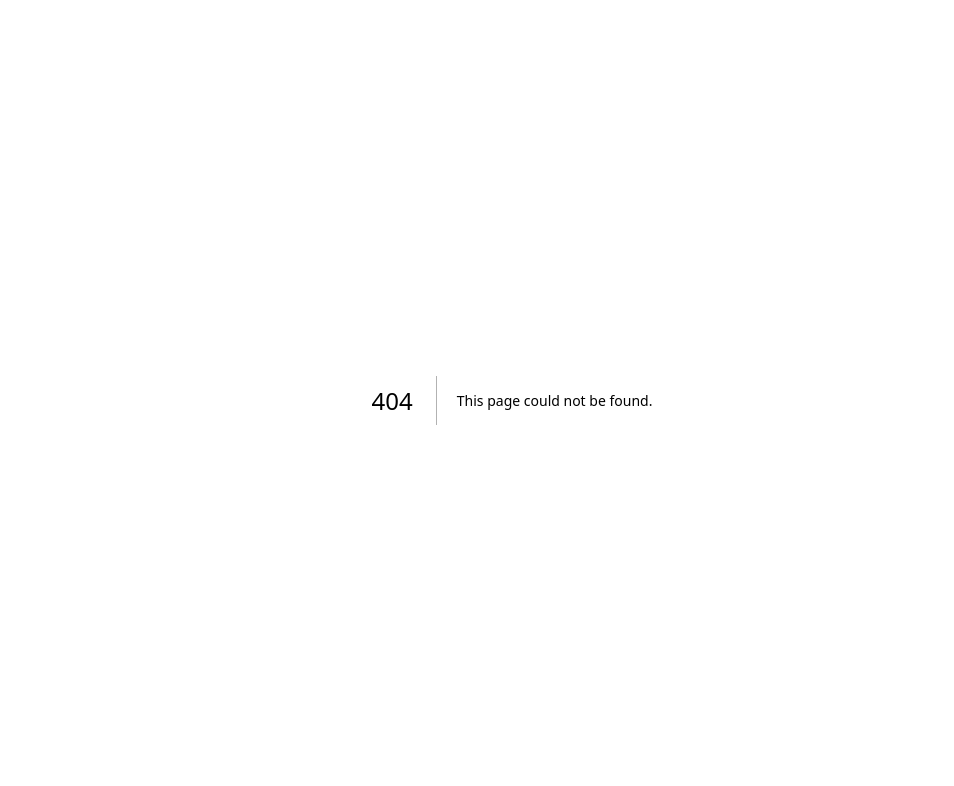
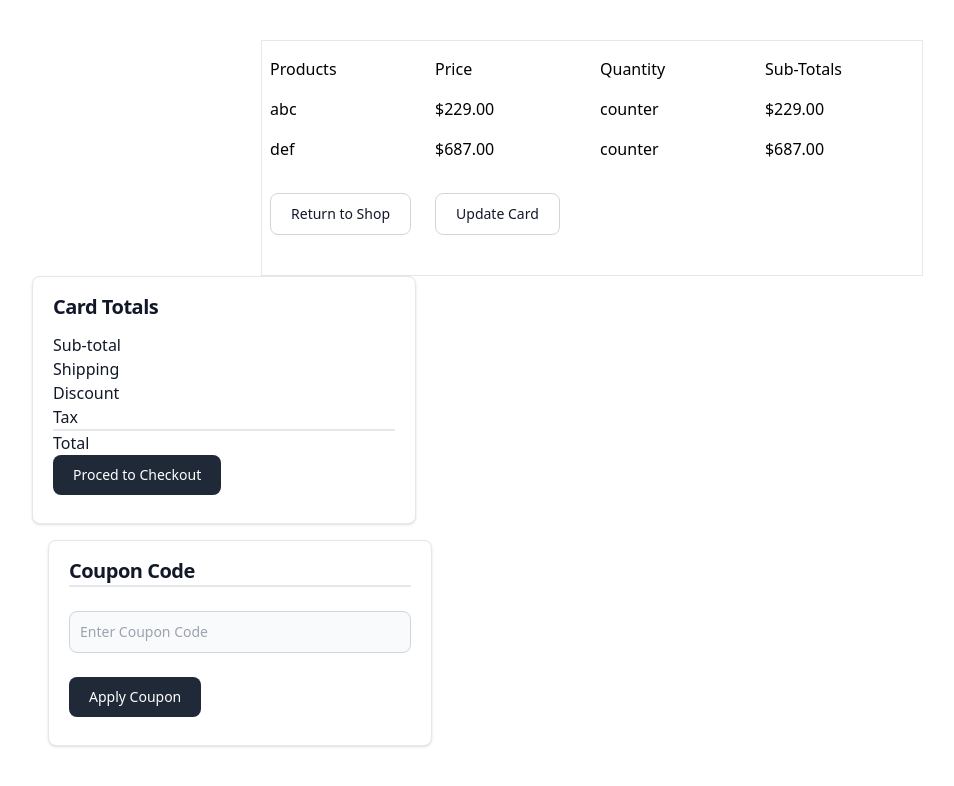
Before and after one commit to haris-alfonick/brando-london, a Next.js app: page /shopping-cart in a window 1280 px wide. Before the commit this address had no page. Shown: the top 786 px of the page, without its empty margins (128-1082 px from the left). Built offline with nearby package versions, Linux system fonts and the light colour scheme.

Commit message:
ibad shopping cart page code structure chnaged

```diff
--- /dev/null
+++ b/src/app/shopping-cart/page.tsx
@@ -0,0 +1,127 @@
+import Navbar from "../components/Navbar/Navbar";
+import Footer from "../components/Footer";
+
+
+const TableDemo = () => {
+  return (
+
+    <>
+
+      {/* <Navbar /> */}
+
+      <div className="grid grid-col-span-9 container pt-10 pl-40">
+        <div className="grid grid-cols-4 gap-4 py-4  mx-auto px-2 border border-black-600 ...">
+
+
+          <div>
+            <p>Products</p>
+          </div>
+          <div>
+            <p>Price</p>
+          </div>
+          <div>
+            <p>Quantity</p>
+          </div>
+          <div>
+            <p>Sub-Totals</p>
+          </div>
+          <div>
+            <p>abc</p>
+          </div>
+          <div>
+            <p>$229.00</p>
+          </div>
+          <div>
+            <p>counter</p>
+          </div>
+          <div>
+            <p>$229.00</p>
+          </div>
+          <div>
+            <p>def</p>
+          </div>
+          <div>
+            <p>$687.00</p>
+          </div>
+          <div>
+            <p>counter</p>
+          </div>
+          <div>
+            <p>$687.00</p>
+          </div>
+
+
+          <div className="py-4">
+            <button type="button" className="text-gray-900 bg-white border border-gray-300 focus:outline-none hover:bg-gray-100 focus:ring-4 focus:ring-gray-100 font-medium rounded-lg text-sm px-5 py-2.5 me-2 mb-2 dark:bg-gray-800 dark:text-white dark:border-gray-600 dark:hover:bg-gray-700 dark:hover:border-gray-600 dark:focus:ring-gray-700">Return to Shop</button>
+          </div>
+
+          <div className="py-4">
+            <button type="button" className="text-gray-900 bg-white border border-gray-300 focus:outline-none hover:bg-gray-100 focus:ring-4 focus:ring-gray-100 font-medium rounded-lg text-sm px-5 py-2.5 me-2 mb-2 dark:bg-gray-800 dark:text-white dark:border-gray-600 dark:hover:bg-gray-700 dark:hover:border-gray-600 dark:focus:ring-gray-700">Update Card</button>
+          </div>
+
+        </div>
+
+
+
+        <div className="px-5 pb-5 grid-col-span-3 pt-4 w-full max-w-sm bg-white border border-gray-200 rounded-lg shadow dark:bg-gray-800 dark:border-gray-700">
+
+
+          <h5 className="text-xl font-semibold tracking-tight text-gray-900 dark:text-white">Card Totals</h5>
+
+          <div>
+            <p className="text text-gray-900 dark:text-white pt-3">Sub-total</p>
+          </div>
+          <div>
+            <p className="text text-gray-900 dark:text-white">Shipping</p>
+          </div>
+          <div>
+            <p className="text text-gray-900 dark:text-white">Discount</p>
+          </div>
+          <div>
+            <p className="text text-gray-900 dark:text-white">Tax</p>
+          </div>
+          <div>
+            <p className="text text-gray-900 dark:text-white border-t-2" >Total</p>
+          </div>
+          <div>
+            <button type="button" className="text-white bg-gray-800 hover:bg-gray-900 focus:outline-none focus:ring-4 focus:ring-gray-300 font-medium rounded-lg text-sm px-5 py-2.5 me-2 mb-2 dark:bg-gray-800 dark:hover:bg-gray-700 dark:focus:ring-gray-700 dark:border-gray-700">Proced to Checkout</button>
+          </div>
+        </div>
+
+
+        <div className="pt-4 pl-4 pb-4">
+          <div className="pt-4 w-full max-w-sm bg-white border border-gray-200 rounded-lg shadow dark:bg-gray-800 dark:border-gray-700">
+
+            <div className="px-5 pb-5">
+
+              <h5 className="text-xl font-semibold tracking-tight text-gray-900 dark:text-white border-b-2">Coupon Code</h5>
+
+
+              <div className="mb-6 mt-6">
+                <input type="text" className="bg-gray-50 border border-gray-300 text-gray-900 text-sm rounded-lg focus:ring-blue-500 focus:border-blue-500 block w-full p-2.5 dark:bg-gray-700 dark:border-gray-600 dark:placeholder-gray-400 dark:text-white dark:focus:ring-blue-500 dark:focus:border-blue-500" placeholder="Enter Coupon Code" />
+              </div>
+
+              <div>
+                <div>
+                  <button type="button" className="text-white bg-gray-800 hover:bg-gray-900 focus:outline-none focus:ring-4 focus:ring-gray-300 font-medium rounded-lg text-sm px-5 py-2.5 me-2 mb-2 dark:bg-gray-800 dark:hover:bg-gray-700 dark:focus:ring-gray-700 dark:border-gray-700">Apply Coupon</button>
+
+                </div>
+              </div>
+            </div>
+          </div>
+        </div>
+
+
+      </div>
+
+
+
+
+      {/* <Footer /> */}
+
+    </>
+  )
+};
+
+
+export default TableDemo;
--- /dev/null
+++ b/src/components/ui/card.tsx
@@ -0,0 +1,76 @@
+import * as React from "react"
+
+import { cn } from "@/lib/utils"
+
+const Card = React.forwardRef<
+  HTMLDivElement,
+  React.HTMLAttributes<HTMLDivElement>
+>(({ className, ...props }, ref) => (
+  <div
+    ref={ref}
+    className={cn(
+      "rounded-xl border bg-card text-card-foreground shadow",
+      className
+    )}
+    {...props}
+  />
+))
+Card.displayName = "Card"
+
+const CardHeader = React.forwardRef<
+  HTMLDivElement,
+  React.HTMLAttributes<HTMLDivElement>
+>(({ className, ...props }, ref) => (
+  <div
+    ref={ref}
+    className={cn("flex flex-col space-y-1.5 p-6", className)}
+    {...props}
+  />
+))
+CardHeader.displayName = "CardHeader"
+
+const CardTitle = React.forwardRef<
+  HTMLDivElement,
+  React.HTMLAttributes<HTMLDivElement>
+>(({ className, ...props }, ref) => (
+  <div
+    ref={ref}
+    className={cn("font-semibold leading-none tracking-tight", className)}
+    {...props}
+  />
+))
+CardTitle.displayName = "CardTitle"
+
+const CardDescription = React.forwardRef<
+  HTMLDivElement,
+  React.HTMLAttributes<HTMLDivElement>
+>(({ className, ...props }, ref) => (
+  <div
+    ref={ref}
+    className={cn("text-sm text-muted-foreground", className)}
+    {...props}
+  />
+))
+CardDescription.displayName = "CardDescription"
+
+const CardContent = React.forwardRef<
+  HTMLDivElement,
+  React.HTMLAttributes<HTMLDivElement>
+>(({ className, ...props }, ref) => (
+  <div ref={ref} className={cn("p-6 pt-0", className)} {...props} />
+))
+CardContent.displayName = "CardContent"
+
+const CardFooter = React.forwardRef<
+  HTMLDivElement,
+  React.HTMLAttributes<HTMLDivElement>
+>(({ className, ...props }, ref) => (
+  <div
+    ref={ref}
+    className={cn("flex items-center p-6 pt-0", className)}
+    {...props}
+  />
+))
+CardFooter.displayName = "CardFooter"
+
+export { Card, CardHeader, CardFooter, CardTitle, CardDescription, CardContent }
--- /dev/null
+++ b/src/components/ui/table.tsx
@@ -0,0 +1,120 @@
+import * as React from "react"
+
+import { cn } from "@/lib/utils"
+
+const Table = React.forwardRef<
+  HTMLTableElement,
+  React.HTMLAttributes<HTMLTableElement>
+>(({ className, ...props }, ref) => (
+  <div className="relative w-full overflow-auto">
+    <table
+      ref={ref}
+      className={cn("w-full caption-bottom text-sm", className)}
+      {...props}
+    />
+  </div>
+))
+Table.displayName = "Table"
+
+const TableHeader = React.forwardRef<
+  HTMLTableSectionElement,
+  React.HTMLAttributes<HTMLTableSectionElement>
+>(({ className, ...props }, ref) => (
+  <thead ref={ref} className={cn("[&_tr]:border-b", className)} {...props} />
+))
+TableHeader.displayName = "TableHeader"
+
+const TableBody = React.forwardRef<
+  HTMLTableSectionElement,
+  React.HTMLAttributes<HTMLTableSectionElement>
+>(({ className, ...props }, ref) => (
+  <tbody
+    ref={ref}
+    className={cn("[&_tr:last-child]:border-0", className)}
+    {...props}
+  />
+))
+TableBody.displayName = "TableBody"
+
+const TableFooter = React.forwardRef<
+  HTMLTableSectionElement,
+  React.HTMLAttributes<HTMLTableSectionElement>
+>(({ className, ...props }, ref) => (
+  <tfoot
+    ref={ref}
+    className={cn(
+      "border-t bg-muted/50 font-medium [&>tr]:last:border-b-0",
+      className
+    )}
+    {...props}
+  />
+))
+TableFooter.displayName = "TableFooter"
+
+const TableRow = React.forwardRef<
+  HTMLTableRowElement,
+  React.HTMLAttributes<HTMLTableRowElement>
+>(({ className, ...props }, ref) => (
+  <tr
+    ref={ref}
+    className={cn(
+      "border-b transition-colors hover:bg-muted/50 data-[state=selected]:bg-muted",
+      className
+    )}
+    {...props}
+  />
+))
+TableRow.displayName = "TableRow"
+
+const TableHead = React.forwardRef<
+  HTMLTableCellElement,
+  React.ThHTMLAttributes<HTMLTableCellElement>
+>(({ className, ...props }, ref) => (
+  <th
+    ref={ref}
+    className={cn(
+      "h-10 px-2 text-left align-middle font-medium text-muted-foreground [&:has([role=checkbox])]:pr-0 [&>[role=checkbox]]:translate-y-[2px]",
+      className
+    )}
+    {...props}
+  />
+))
+TableHead.displayName = "TableHead"
+
+const TableCell = React.forwardRef<
+  HTMLTableCellElement,
+  React.TdHTMLAttributes<HTMLTableCellElement>
+>(({ className, ...props }, ref) => (
+  <td
+    ref={ref}
+    className={cn(
+      "p-2 align-middle [&:has([role=checkbox])]:pr-0 [&>[role=checkbox]]:translate-y-[2px]",
+      className
+    )}
+    {...props}
+  />
+))
+TableCell.displayName = "TableCell"
+
+const TableCaption = React.forwardRef<
+  HTMLTableCaptionElement,
+  React.HTMLAttributes<HTMLTableCaptionElement>
+>(({ className, ...props }, ref) => (
+  <caption
+    ref={ref}
+    className={cn("mt-4 text-sm text-muted-foreground", className)}
+    {...props}
+  />
+))
+TableCaption.displayName = "TableCaption"
+
+export {
+  Table,
+  TableHeader,
+  TableBody,
+  TableFooter,
+  TableHead,
+  TableRow,
+  TableCell,
+  TableCaption,
+}
```
